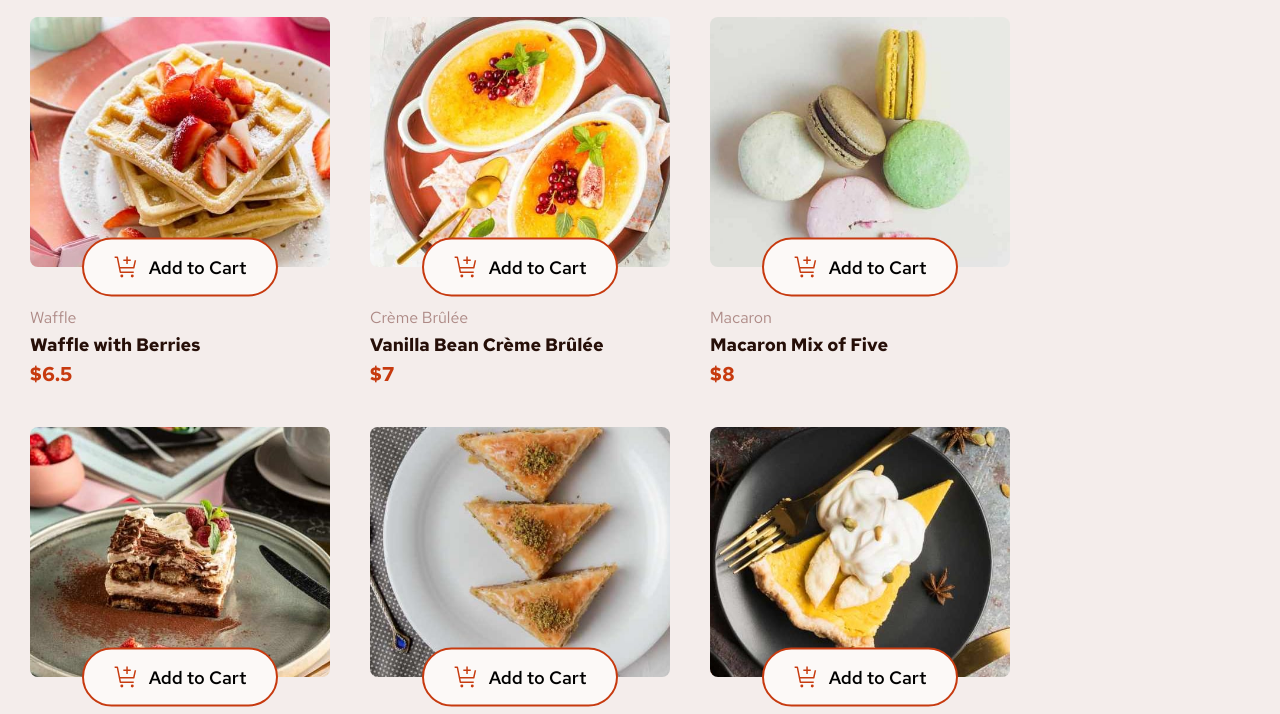
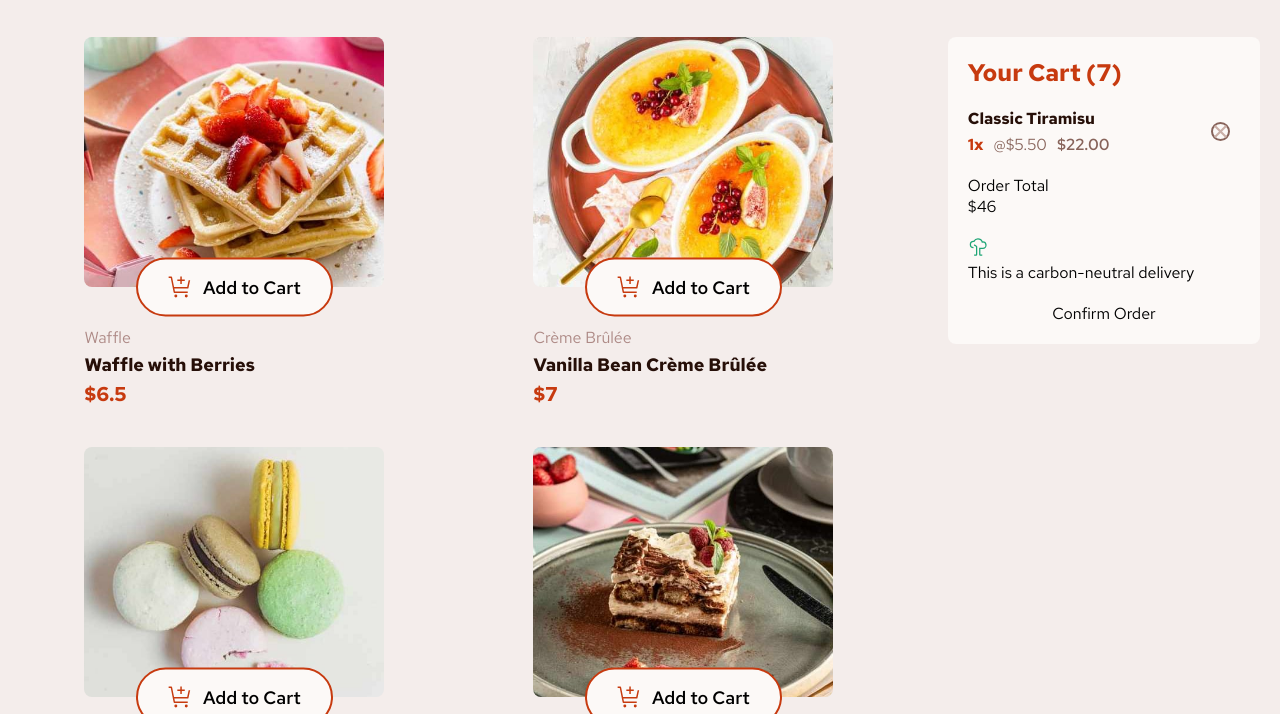
Before and after one commit to WizardRRR/product-list-with-car, a website with bundled scripts: page index.html in a window 1280 px wide. Shown: the part 63-777 px from the top of the page. Built offline with nearby package versions, Linux system fonts and the light colour scheme.

Commit message:
wip advance car-design

```diff
--- a/css/index.css
+++ b/css/index.css
@@ -3,3 +3,4 @@
 @import url("./font.css");
 @import url("./variables.css");
 @import url("./card-product.css");
+@import url("./shopping-cart.css");
--- a/css/main.css
+++ b/css/main.css
@@ -5,6 +5,16 @@ body {
   gap: 20px;
   min-height: 100vh;
   padding: 20px;
+}
+
+.main {
+  display: flex;
+  flex-direction: column;
+  gap: 50px;
+
+  @media (min-width: 1280px) {
+    flex-direction: row;
+  }
 }
 
 h1 {
--- /dev/null
+++ b/css/shopping-cart.css
@@ -0,0 +1,97 @@
+#shopping-cart {
+  width: min(100%, 500px);
+  align-self: center;
+  background-color: var(--rose-50);
+  border-radius: var(--rounded-md);
+  padding: 20px;
+  display: flex;
+  gap: 20px;
+  flex-direction: column;
+
+  @media (min-width: 1280px) {
+    align-self: flex-start;
+    width: min(100%, 350px);
+  }
+
+  & h3 {
+    color: var(--red);
+    font-weight: var(--font-bold);
+    font-size: var(--text-2xl);
+
+    & span {
+      font-weight: inherit;
+      font-size: inherit;
+    }
+  }
+
+  & > img {
+    align-self: center;
+    height: 150px;
+    width: 150px;
+  }
+
+  & > p {
+    text-align: center;
+    color: var(--rose-500);
+    font-weight: var(--font-semibold);
+  }
+  /* @media (min-width: 1280px) {
+    width: min(100%, 300px);
+  } */
+}
+
+.card-item-dessert {
+  display: flex;
+}
+
+.card-item-dessert-data {
+  flex-grow: 1;
+  text-align: start;
+  display: flex;
+  flex-direction: column;
+  gap: 5px;
+
+  & p {
+    font-weight: var(--font-bold);
+    color: var(--rose-900);
+  }
+  & p:last-child {
+    display: flex;
+    gap: 10px;
+    .count-total-dessert {
+      color: var(--red);
+      font-weight: var(--font-bold);
+    }
+    .price-dessert {
+      color: var(--rose-500);
+    }
+    .price-total-dessert {
+      color: var(--rose-500);
+      font-weight: var(--font-semibold);
+    }
+  }
+}
+
+.card-item-dessert-delete {
+  align-self: center;
+  display: grid;
+  place-items: center;
+  flex-basis: 40px;
+
+  & button {
+    display: grid;
+    place-items: center;
+    border-radius: var(--rounded-full);
+    border: 2px solid var(--rose-500);
+    & img {
+      width: 15px;
+      height: 15px;
+    }
+  }
+}
+
+.car-carbon-neutral {
+}
+
+.car-confirm-order {
+}
--- a/index.html
+++ b/index.html
@@ -1,4 +1,4 @@
-<!DOCTYPE html>
+<!doctype html>
 <html lang="en">
   <head>
     <meta charset="UTF-8" />
@@ -19,7 +19,40 @@
   </head>
   <body>
     <h1>Dessert</h1>
-    <div id="card-product-container" class="card-product-wrapper"></div>
+    <div></div>
+    <main class="main">
+      <div id="card-product-container" class="card-product-wrapper"></div>
+      <div id="shopping-cart">
+        <h3>Your Cart <span>(7)</span></h3>
+        <div class="card-item-dessert">
+          <div class="card-item-dessert-data">
+            <p>Classic Tiramisu</p>
+            <p>
+              <span class="count-total-dessert">1x</span
+              ><span class="price-dessert">@$5.50</span
+              ><span class="price-total-dessert">$22.00</span>
+            </p>
+          </div>
+          <div class="card-item-dessert-delete">
+            <button>
+              <img src="./assets/images/icon-remove-item.svg" alt="" />
+            </button>
+          </div>
+        </div>
+        <div class="car-order-total">
+          <p>Order Total</p>
+          <span>$46</span>
+        </div>
+        <div class="car-carbon-neutral">
+          <img
+            src="./assets/images/icon-carbon-neutral.svg"
+            alt="carbon neutral"
+          />
+          <p>This is a <span>carbon-neutral</span> delivery</p>
+        </div>
+        <button class="car-confirm-order">Confirm Order</button>
+      </div>
+    </main>
     <div class="modal"></div>
   </body>
 </html>
```
